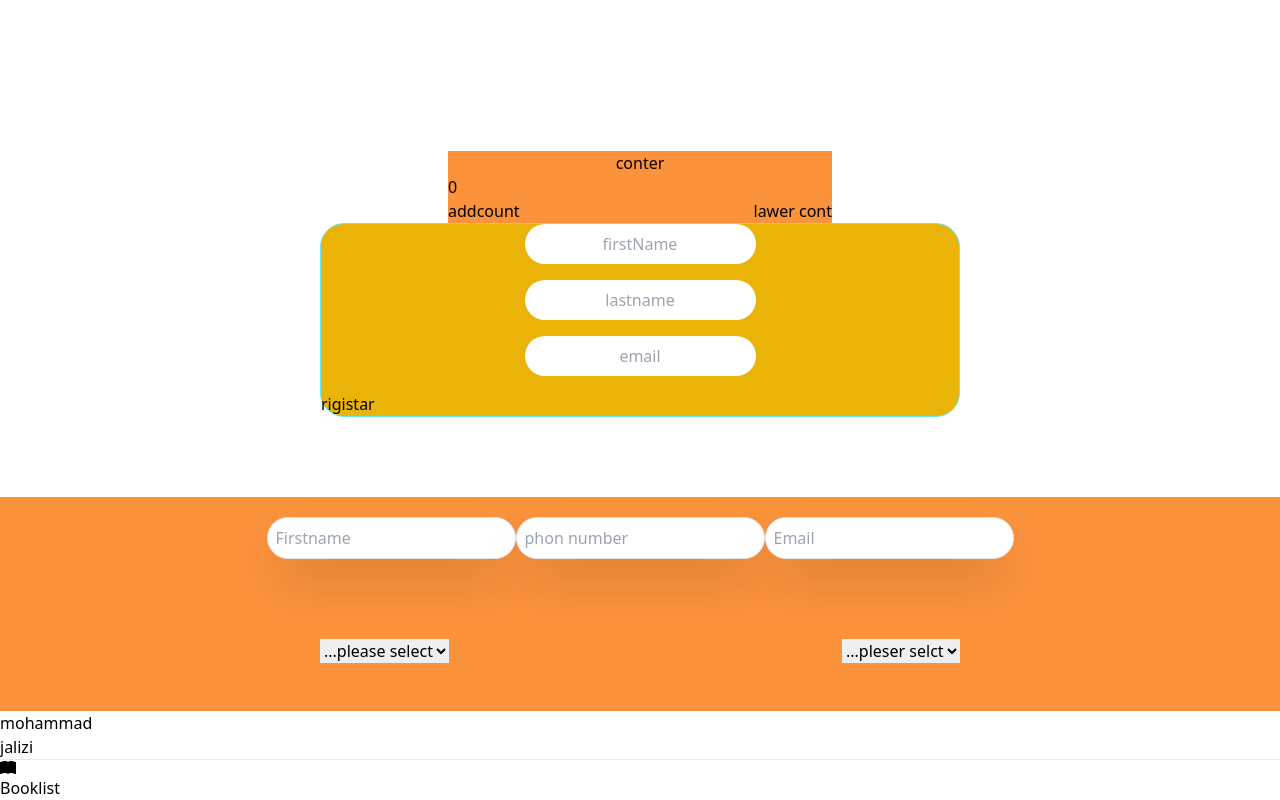
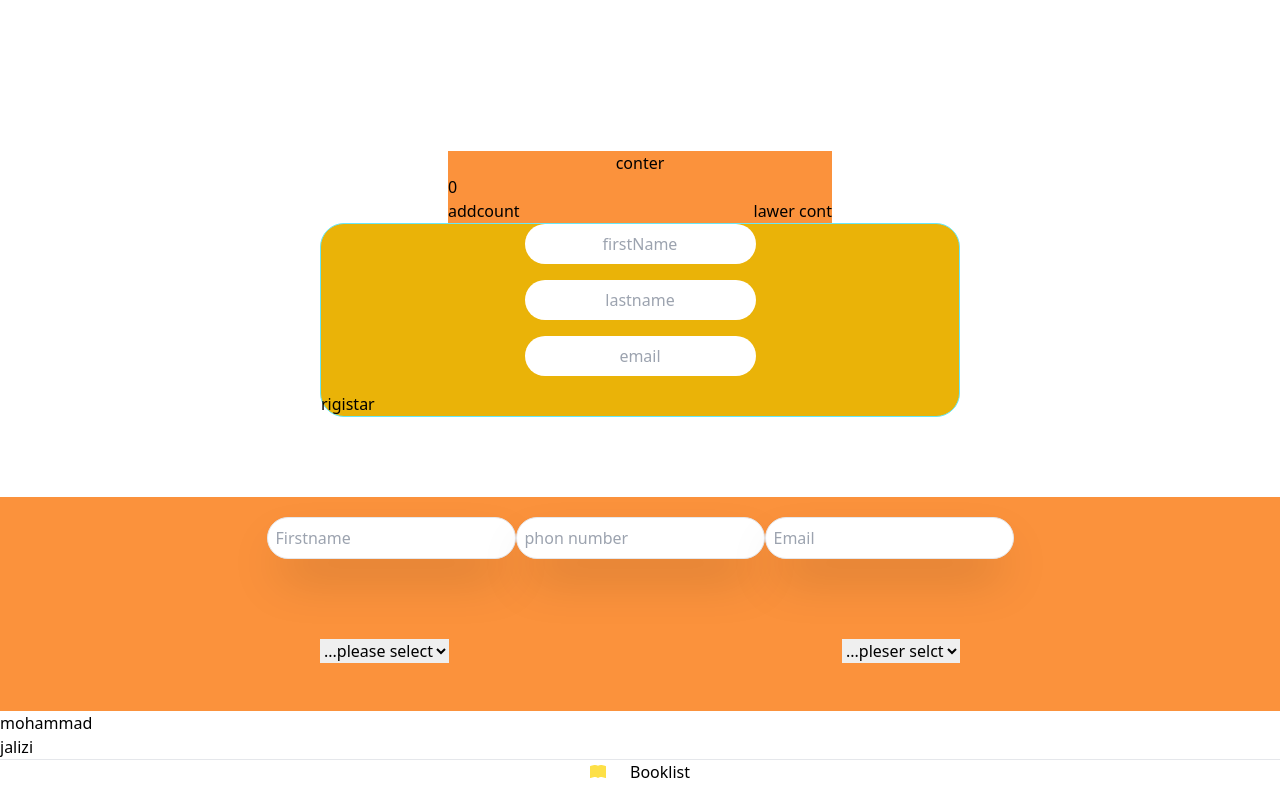
Before and after one commit to mohammadjalizi/learn-react, a React (Create React App) app: page / in a window 1280 px wide. Shown: the part 279-1079 px from the top of the page. Built offline with nearby package versions, Linux system fonts and the light colour scheme.

Commit message:
added project

```diff
--- a/src/project/Booklist/Booklist.jsx
+++ b/src/project/Booklist/Booklist.jsx
@@ -5,7 +5,7 @@ export class Booklist extends Component {
     return (
       <div>
 
-<h1>  <BsBookFill/>Booklist    </h1>
+<h1 className='  flex justify-center  w-full '>  <BsBookFill   className=' mt-1 mr-6   text-yellow-300    '/>Booklist    </h1>
 
 
       </div>
```
